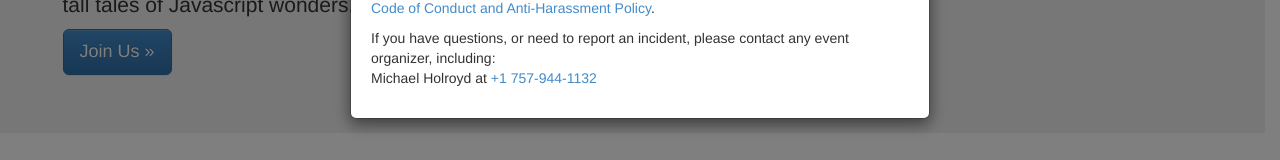
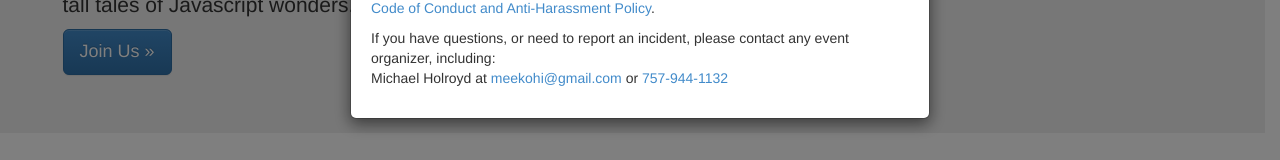
Before and after one commit to CVjs/CVjs.github.io, a plain HTML site: page index.html in a window 1280 px wide. Both pictures are taken after a click on the link "Code of Conduct". Shown: the part 260-420 px from the top of the page. Drawn offline with nearby package versions, Linux system fonts and the light colour scheme.

Commit message:
add Holroyd email

```diff
--- a/index.html
+++ b/index.html
@@ -83,7 +83,7 @@
                 We have joined other groups around Central Virginia to proactively create a shared <a href='https://github.com/cville/conduct'>Code of Conduct and Anti-Harassment Policy</a>.
               </p>
               <p>
-                If you have questions, or need to report an incident, please contact any event organizer, including:<br/> Michael Holroyd at <a href="tel:+17579441132">+1 757-944-1132</a>
+                If you have questions, or need to report an incident, please contact any event organizer, including:<br/> Michael Holroyd at <a href="mailto:meekohi@gmail.com">meekohi@gmail.com</a> or <a href="tel:+17579441132">757-944-1132</a>
               </p>
             </div>
           </div><!-- /.modal-content -->
```
